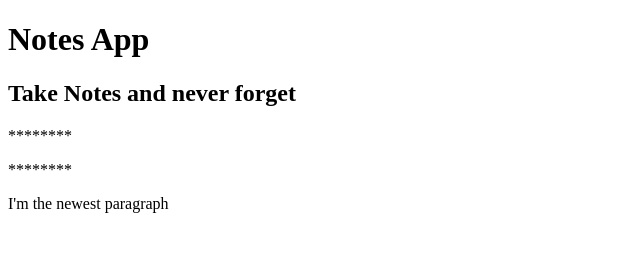
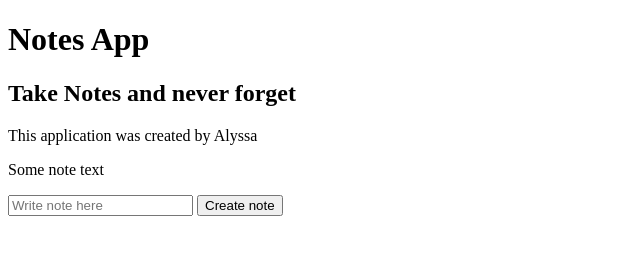
Before and after one commit to alyssa-denary/modern-javascript-bootcamp, a plain HTML site: page notes-app/index.html in a window 1280 px wide. Shown: the whole page, without its empty margins (0-640 px from the left). Drawn offline with Linux system fonts and the light colour scheme.

Commit message:
add: practice with event listener notes-app

```diff
--- a/notes-app/index.html
+++ b/notes-app/index.html
@@ -11,6 +11,10 @@
     <h2>Take Notes and never forget</h2>
     <p>This application was created by Alyssa</p>
     <p>Some note text</p>
+    <form>
+      <input class="note" placeholder="Write note here" required />
+      <button class="note-submit" type="submit">Create note</button>
+    </form>
     <script src="notes-app.js"></script>
   </body>
 </html>
--- a/notes-app/notes-app.js
+++ b/notes-app/notes-app.js
@@ -17,24 +17,39 @@ const notes = [
   },
 ];
 
-const p = document.querySelector("p");
-console.log(p);
-// p.remove();
+// INITIAL DOM MANIPULATION PRACTICE
+// const p = document.querySelector("p");
+// console.log(p);
+// // p.remove();
 
-const allP = document.querySelectorAll("p");
+// const allP = document.querySelectorAll("p");
 
-allP.forEach((el) => {
-  //   el.remove();
-  //   console.log(el.textContent);
-  el.textContent = "********";
-});
+// allP.forEach((el) => {
+//   //   el.remove();
+//   //   console.log(el.textContent);
+//   el.textContent = "********";
+// });
 
-// Goal to add new p to bottom
-// Add new element
-// update it's content
-// Put it somewhere
+// // Goal to add new p to bottom
+// // Add new element
+// // update it's content
+// // Put it somewhere
 
-const newP = document.createElement("p");
-newP.textContent = "I'm the newest paragraph";
-// body.append(newP);
-document.querySelector("body").appendChild(newP);
+// const newP = document.createElement("p");
+// newP.textContent = "I'm the newest paragraph";
+// // body.append(newP);
+// document.querySelector("body").appendChild(newP);
+
+const newNote = document
+  .querySelector(".note-submit")
+  .addEventListener("click", function (e) {
+    // console.log("Did this work?");
+
+    // Attempt to add text written in field to textContent of new paragraph in html
+    // const newPar = document.createElement("p");
+    // newPar.textContent = document.querySelector(".note").textContent;
+    // console.log(document.querySelector(".note").textContent);
+    // document.querySelector("body").appendChild(newPar);
+
+    e.target.textContent = "Button has been clicked";
+  });
```
